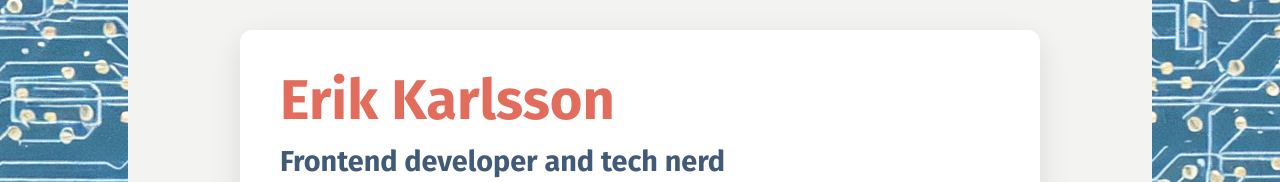
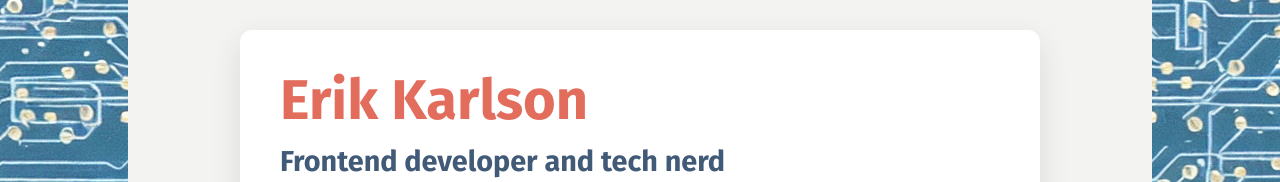
Before and after one commit to Eikei7/Eriks-digital-CV, a React (Vite) app: page / in a window 1280 px wide. Shown: the part 166-348 px from the top of the page. Built offline with nearby package versions, Linux system fonts and the light colour scheme.

Commit message:
Update LandingPage.jsx

```diff
--- a/src/pages/LandingPage.jsx
+++ b/src/pages/LandingPage.jsx
@@ -45,7 +45,7 @@ const LandingPage = () => {
       <div className="landing-content">
         <div className="info-section">
           <div className="info-card">
-            <h1 className="name-heading">Erik Karlsson</h1>
+            <h1 className="name-heading">Erik Karlson</h1>
             <h2 className="title-heading">Frontend developer and tech nerd</h2>
             <div className="about-text">
               <p>I'm a creative person who loves anything tech and web related. I also have a fond interest of all kinds of music.</p>
```
